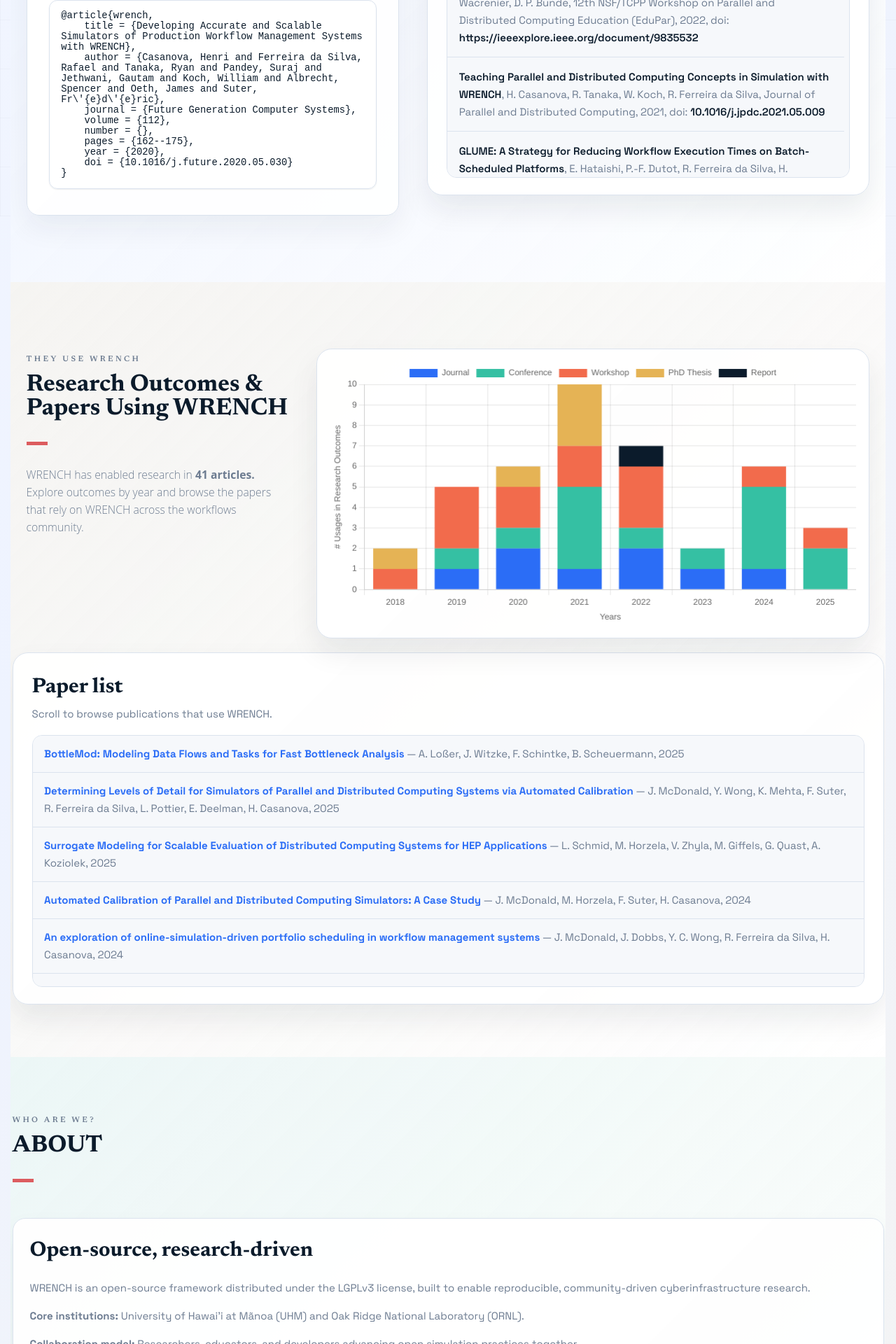
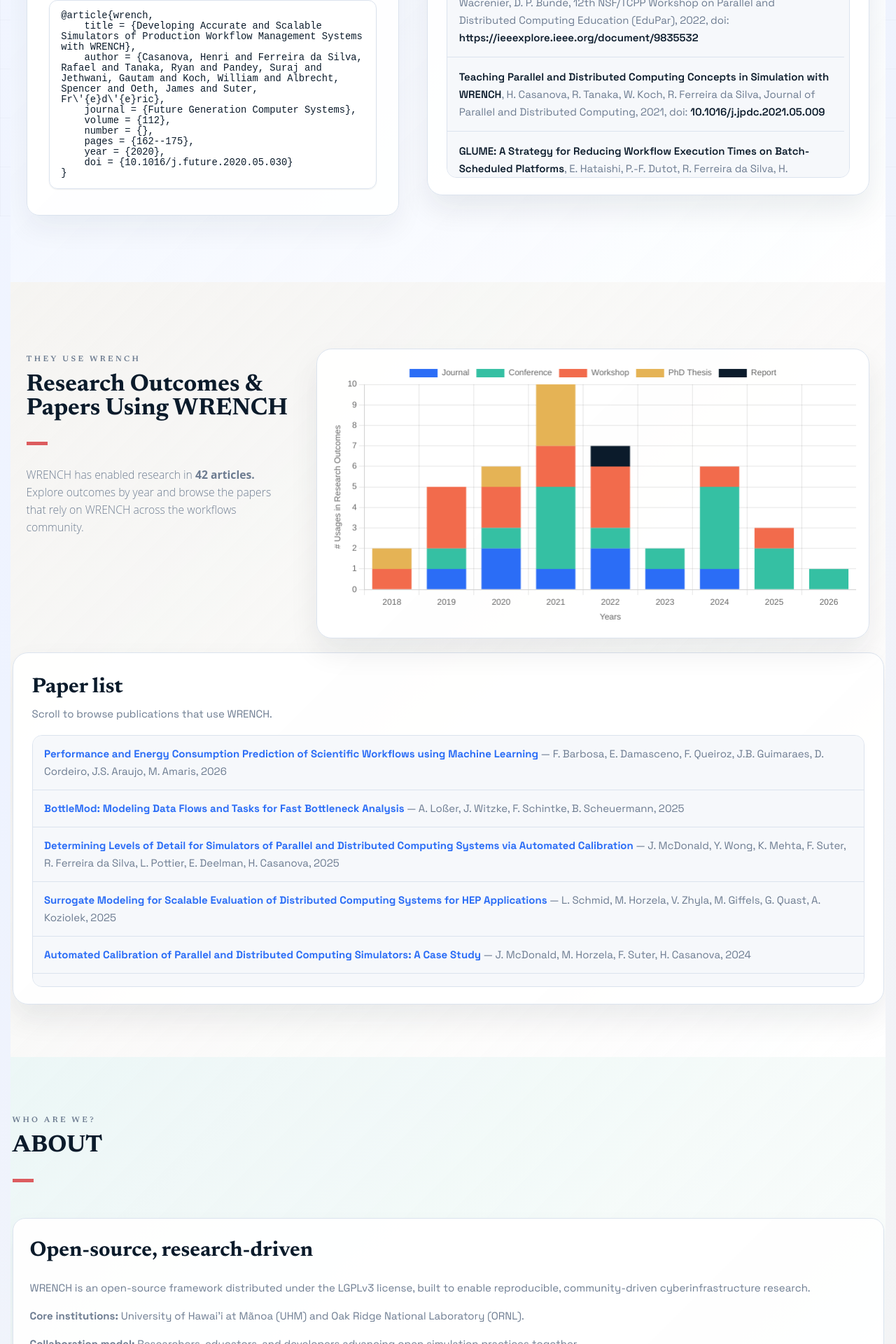
Before and after one commit to wrench-project/wrench-project.github.io, a Jekyll site: the page built from index.html, in a window 1280 px wide. Shown: the part 2303-4223 px from the top of the page at 70% size. Built offline with Jekyll 4.4.1, drawn with Linux system fonts in a browser that asks for light colours; the list of posts is cut into pages by our own code.

Commit message:
Add citation for 2026 conference on ML workflows

```diff
--- a/_data/citations.yml
+++ b/_data/citations.yml
@@ -1,3 +1,11 @@
+- year: 2026
+  type: Conference
+  title: "Performance and Energy Consumption Prediction of Scientific Workflows using Machine Learning"
+  authors: F. Barbosa, E. Damasceno, F. Queiroz, J.B. Guimaraes, D. Cordeiro, J.S. Araujo, M. Amaris
+  url: https://carlaconference.org/
+  self: False
+  usage: True
+
 - year: 2025
   type: Conference
   title: "Surrogate Modeling for Scalable Evaluation of Distributed Computing Systems for HEP Applications"
```
